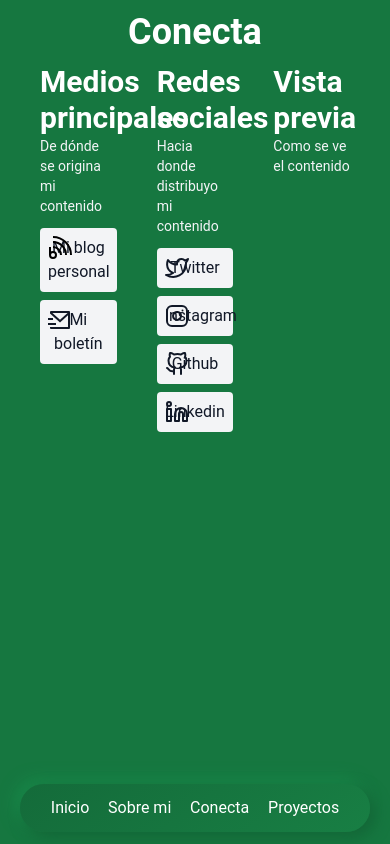
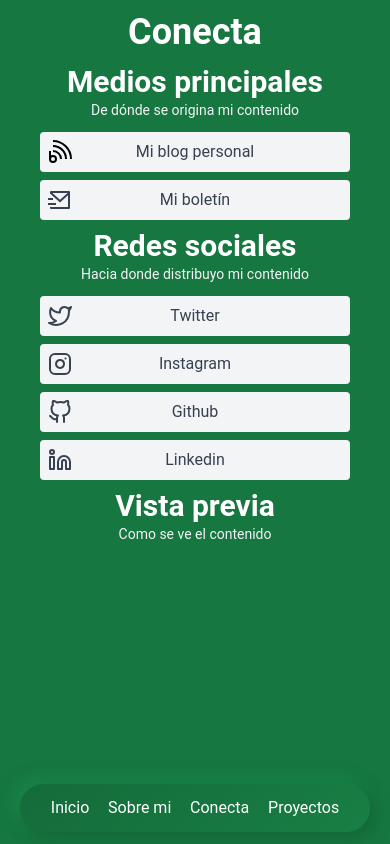
Before and after one commit to ragnarok22/about-page, a Next.js app: page /connect in a window 390 px wide. Built offline with nearby package versions, Linux system fonts and the light colour scheme.

Commit message:
style: connect section responsive

```diff
--- a/components/connect/ButtonLink.jsx
+++ b/components/connect/ButtonLink.jsx
@@ -2,8 +2,8 @@ import { getIcon } from '../../data/content'
 
 const ButtonLink = ({ icon, link, text }) => {
   return (
-    <div className="flex bg-gray-100 text-gray-900 p-2 rounded mb-2 relative">
-      <a href={link} className="w-full text-center" target="_blank" rel="noopener noreferrer">
+    <div className="flex bg-gray-100 hover:bg-gray-400 text-gray-700 hover:text-gray-900 rounded mb-2 relative transition">
+      <a href={link} className="w-full text-center p-2" target="_blank" rel="noopener noreferrer">
         <div className="absolute">{getIcon(icon)}</div>
         {text}
       </a>
--- a/components/connect/Section.jsx
+++ b/components/connect/Section.jsx
@@ -1,8 +1,8 @@
 const Section = ({ title, subtitle, className, children }) => {
   return (
     <div className={`px-5 ${className || ''}`}>
-      <h2>{title}</h2>
-      <p className="text-sm">{subtitle}</p>
+      <h2 className="text-center md:text-left">{title}</h2>
+      <p className="text-sm text-center md:text-left">{subtitle}</p>
       <div className="flex flex-col mt-3">
         {children}
       </div>
--- a/components/connect/index.jsx
+++ b/components/connect/index.jsx
@@ -7,9 +7,9 @@ const Connect = () => {
   return (
     <div>
       <h1 className="page-title">Conecta</h1>
-      <div className="flex">
+      <div className="flex flex-col md:flex-row">
         <Section
-          className="w-1/3"
+          className="w-full md:w-1/3"
           title={"Medios principales"}
           subtitle={"De dónde se origina mi contenido"}
         >
@@ -27,7 +27,7 @@ const Connect = () => {
           </div>
         </Section>
         <Section
-          className="w-1/3"
+          className="w-full md:w-1/3"
           title={"Redes sociales"}
           subtitle={"Hacia donde distribuyo mi contenido"}
         >
@@ -43,7 +43,7 @@ const Connect = () => {
           })}
         </Section>
         <Section
-          className="w-1/3"
+          className="w-full md:w-1/3"
           title={"Vista previa"}
           subtitle={"Como se ve el contenido"}
         ></Section>
```
